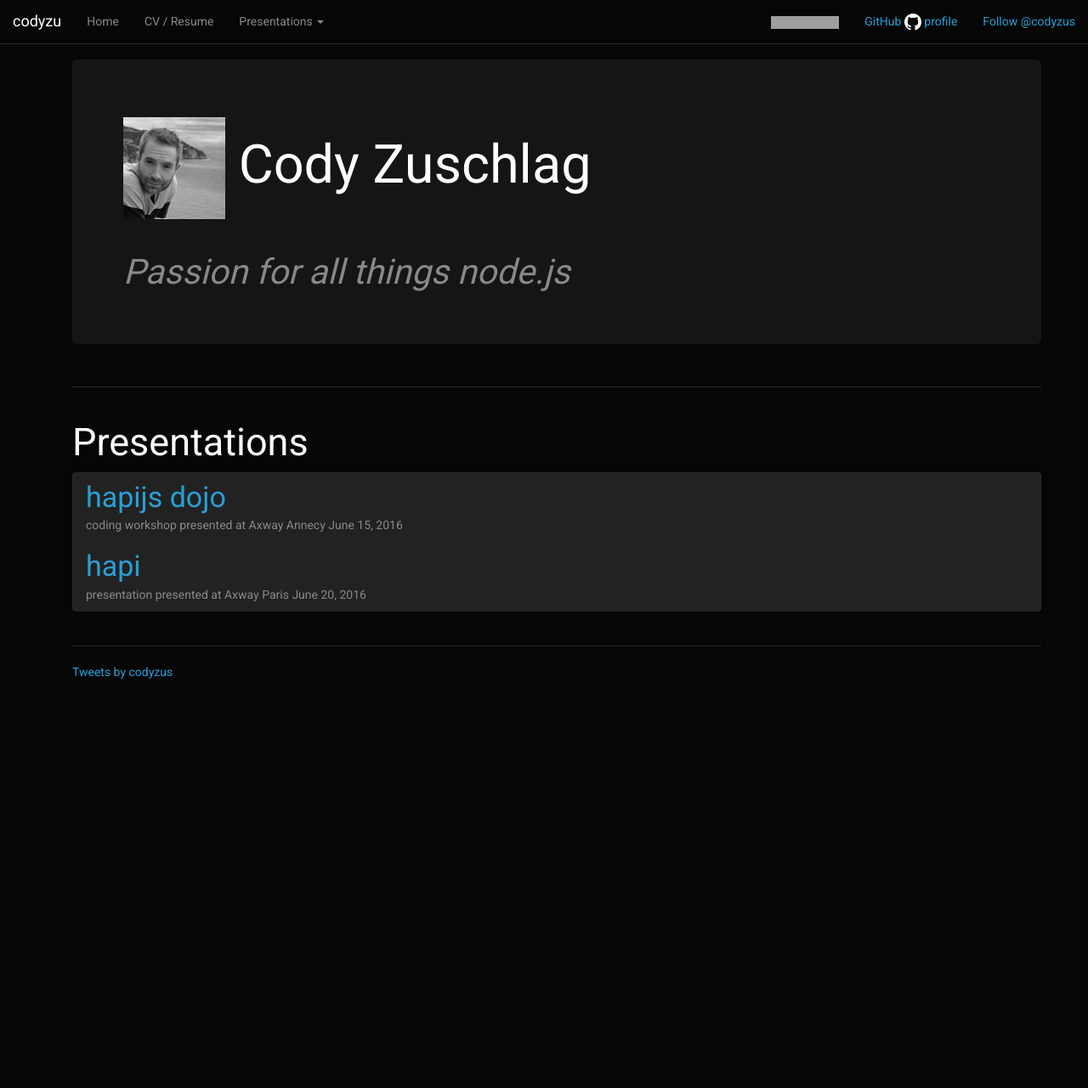
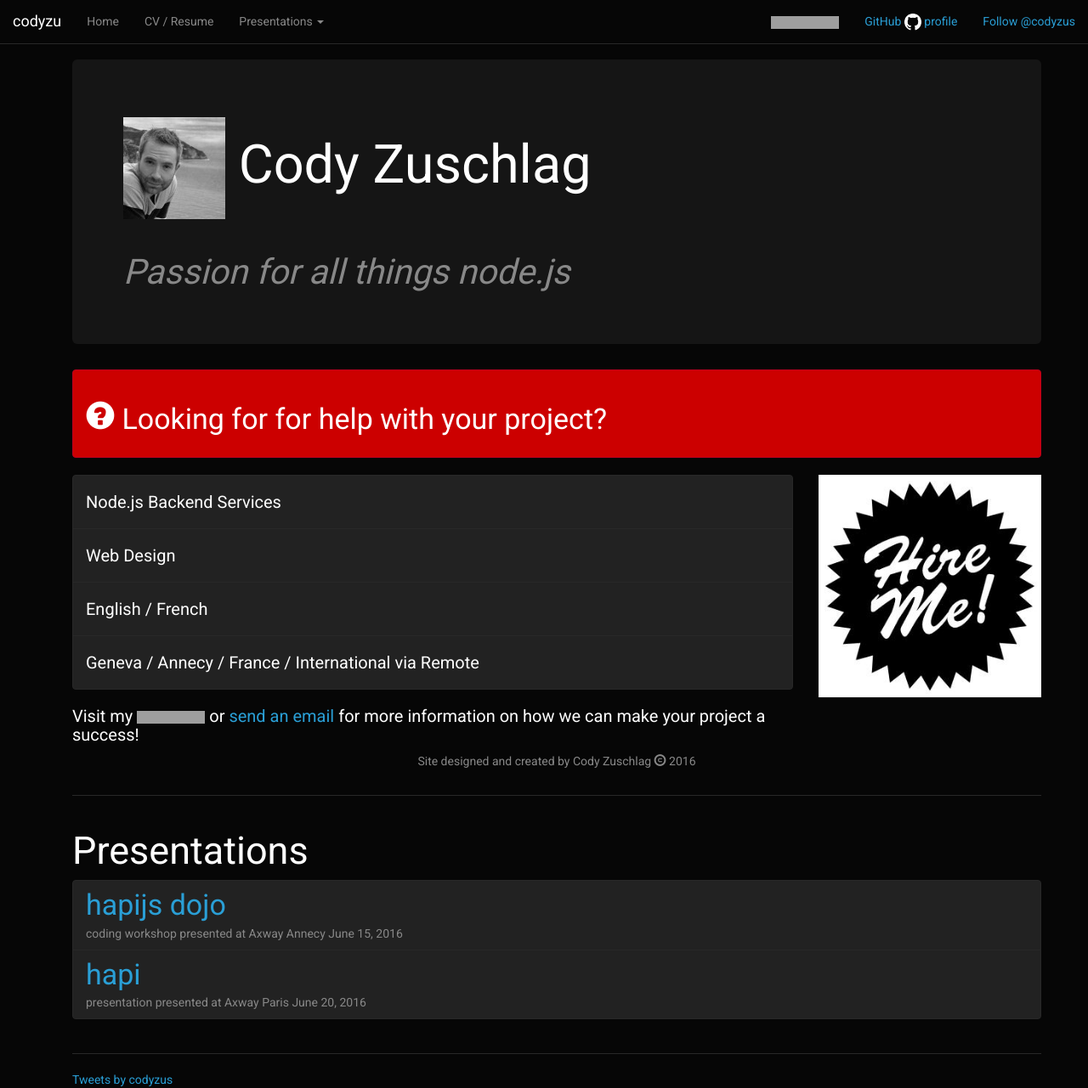
Before and after one commit to codyzu/codyzu.github.io, a Jekyll site: the page built from index.html, in a window 1280 px wide and 1281 px high. Shown: the whole window at 85% size. Built offline with Jekyll 4.4.1, drawn with Linux system fonts in a browser that asks for light colours; nearby versions of some CDN libraries; comment, search, counter and statistics services are not loaded; grey boxes are pictures that could not be loaded.

Commit message:
add contact hire infro

```diff
--- a/index.html
+++ b/index.html
@@ -9,6 +9,46 @@ in_menu: true
       <h1><img src="hapi/images/cody1_bw_100px.jpg" /> Cody Zuschlag</h1>
       <h1><small><em>Passion for all things node.js</em></small></h1>
     </div>
+  </div>
+</div>
+<div class="row">
+  <div class="col-md-12">
+    <div class="alert alert-danger" role="alert">
+      <h3>
+      <span class="glyphicon glyphicon-question-sign" aria-hidden="true"></span>
+      <span class="sr-only">Info:</span>
+      Looking for for help with your project?
+      </h3>
+    </div>
+  </div>
+</div>
+<div class="row">
+  <div class="col-sm-9">
+    <ul class="list-group">
+      <li class="list-group-item"><h5>Node.js Backend Services</h5></li>
+      <li class="list-group-item"><h5>Web Design</h5></li>
+      <li class="list-group-item"><h5>English / French</h5></li>
+      <li class="list-group-item"><h5>Geneva / Annecy / France / International via Remote</h5></li>
+    </ul>
+    <h5>
+      Visit my
+      <a href="https://fr.linkedin.com/pub/cody-zuschlag/25/8b0/b5b">
+        <img src="https://static.licdn.com/scds/common/u/img/webpromo/btn_liprofile_blue_80x15.png" width="80" height="15" border="0" alt="View Cody Zuschlag's profile on LinkedIn">
+      </a>
+      or
+      <a href="mailto:cody.zuschlag@gmail.com">send an email</a>
+      for more information on how we can make your project a success!
+    </h5>
+  </div>
+  <div class="col-sm-3">
+    <a href="mailto:cody.zuschlag@gmail.com">
+      <img class="img-responsive" src="images/hire-me.jpg" />
+    </a>
+  </div>
+</div>
+<div class="row">
+  <div class="col-md-12">
+    <p class="text-center">Site designed and created by Cody Zuschlag <span class="glyphicon glyphicon-copyright-mark" aria-hidden="true"></span> 2016</p>
   </div>
 </div>
 <div class="row">
```
Also changed, not shown: images/hire-me.jpg (added).
